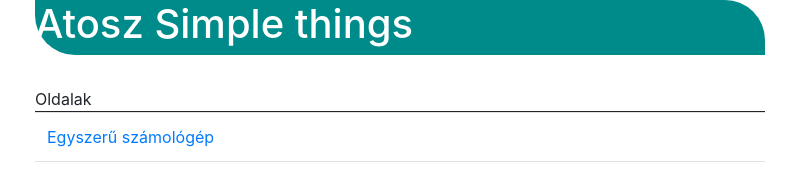
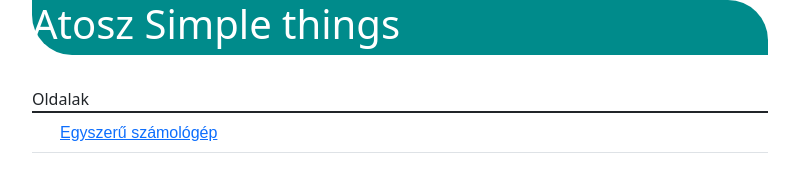
Before and after one commit to At0sz/At0sz.github.io, a website: page index.html in a window 1280 px wide. Shown: the whole page, without its empty margins (240-1039 px from the left). Drawn offline with nearby package versions, Linux system fonts and the light colour scheme; a small style sheet from the web is missing.

Commit message:
Proper Bootsrap implementation

```diff
--- a/css/main.css
+++ b/css/main.css
@@ -10,3 +10,10 @@ h1{
     background-color: darkcyan;
     border-radius: 0 40px 0 40px;
 }
+
+a{
+    color: black;
+    margin-left: 20px;
+    font-family: fantasy ;
+    font: caption;
+}
--- a/index.html
+++ b/index.html
@@ -6,7 +6,7 @@
     <meta name="viewport" content="width=device-width, initial-scale=1.0">
     <link rel="stylesheet" href="node_modules\bootstrap\dist\css\bootstrap.min.css">
     <link rel="stylesheet" href="css/main.css">
-    <link rel="stylesheet" href="https://cdn.jsdelivr.net/npm/bootstrap@4.3.1/dist/css/bootstrap.min.css" integrity="sha384-ggOyR0iXCbMQv3Xipma34MD+dH/1fQ784/j6cY/iJTQUOhcWr7x9JvoRxT2MZw1T" crossorigin="anonymous">
+    <link rel="stylesheet" href="https://cdn.jsdelivr.net/npm/bootstrap@5.1.3/dist/css/bootstrap.min.css" integrity="sha384-ggOyR0iXCbMQv3Xipma34MD+dH/1fQ784/j6cY/iJTQUOhcWr7x9JvoRxT2MZw1T" crossorigin="anonymous">
     <title>Atosz page</title>
 </head>
 <body>
```
Also changed, not shown: calc.html (+1 -1 lines).
